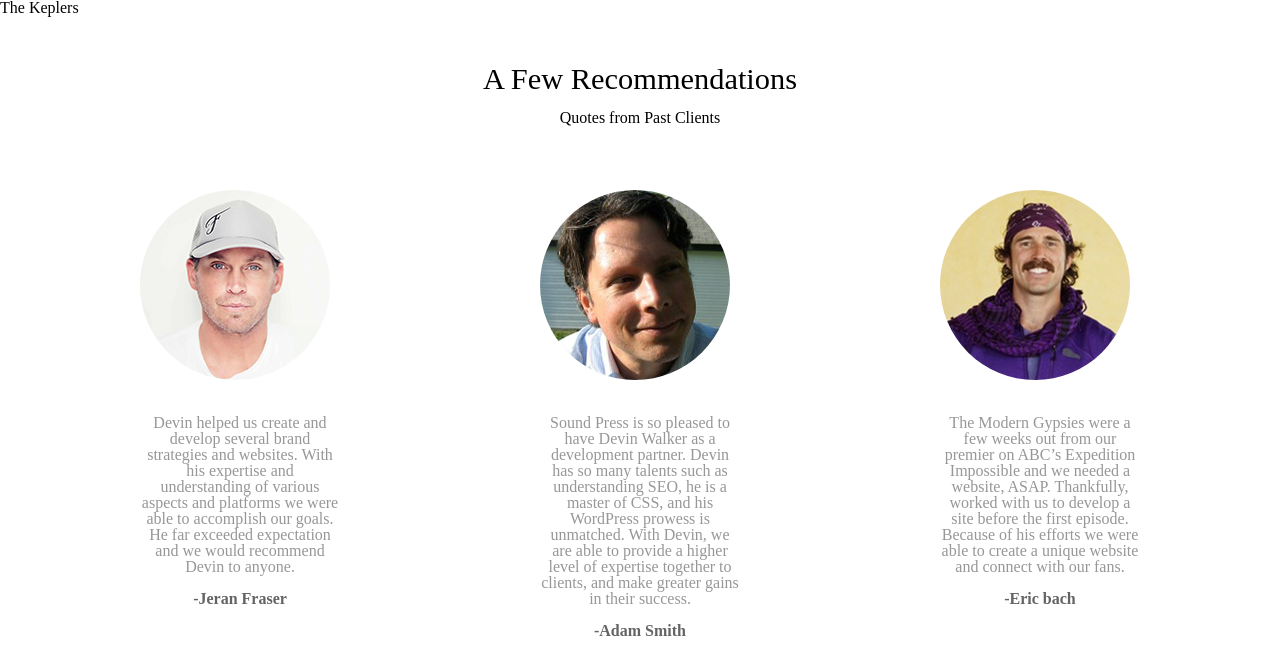
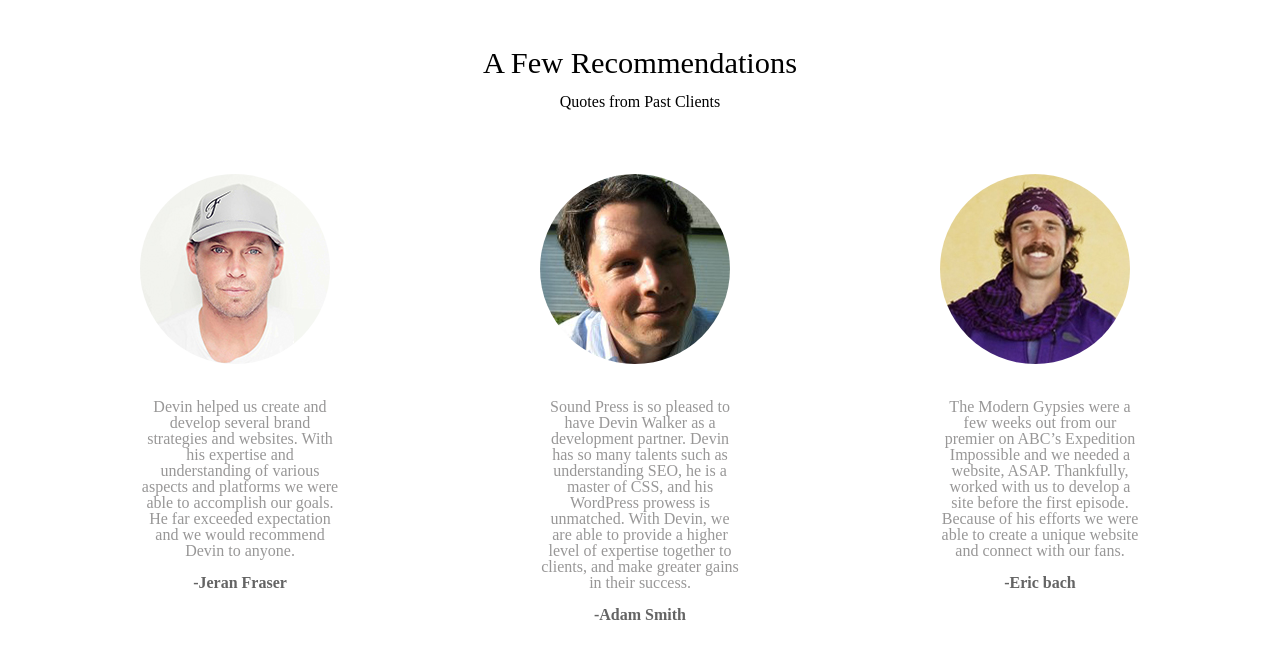
Before and after one commit to doc22940/kepler, a plain HTML site: page index.html in a window 1280 px wide. Shown: the top 668 px of the page. Drawn offline with Linux system fonts and the light colour scheme.

Commit message:
remove h1

```diff
--- a/index.html
+++ b/index.html
@@ -11,7 +11,7 @@
 </head>
 
 <body>
-  <h1>The Keplers</h1>
+
 
 
   <section class="center">
```
